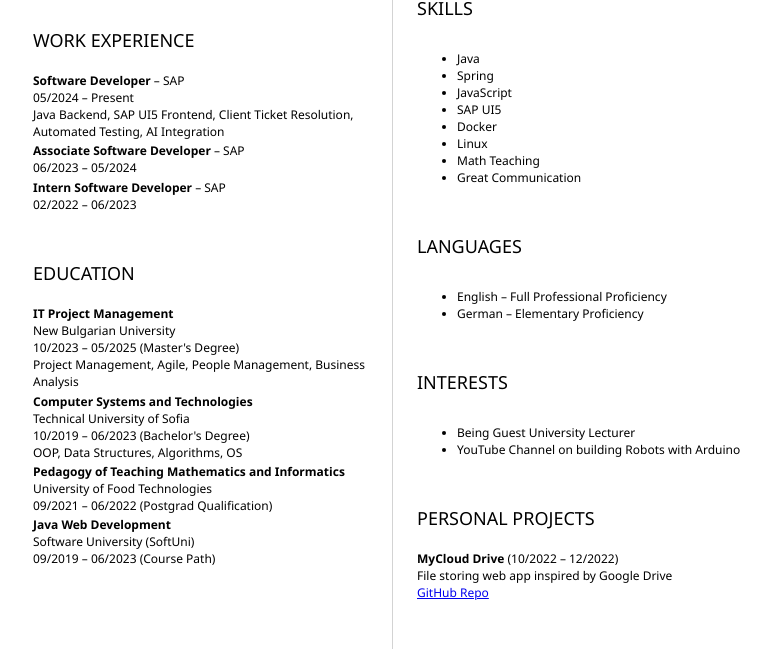
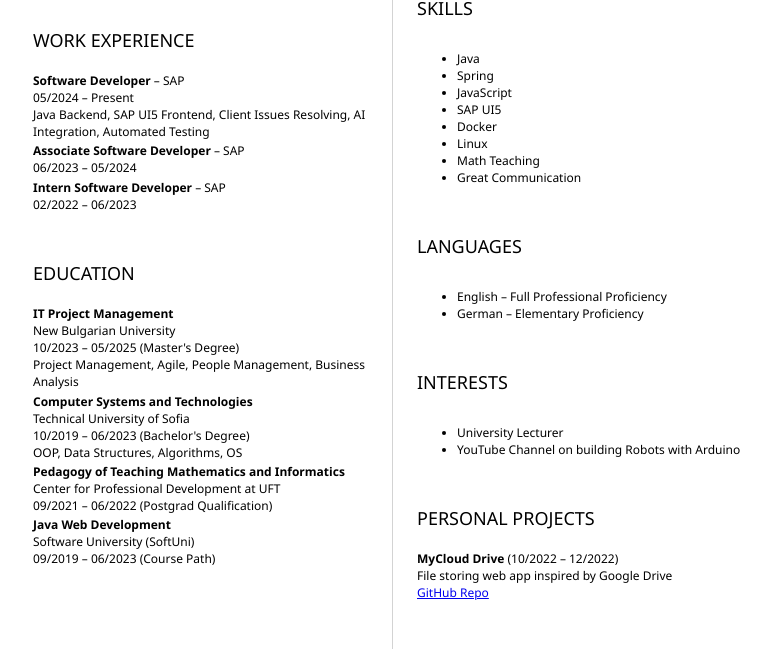
Before and after one commit to pavelivanov376/CV, a plain HTML site: page index.html in a window 1280 px wide. Shown: the part 513-1162 px from the top of the page, without its empty margins (151-922 px from the left). Drawn offline with Linux system fonts and the light colour scheme.

Commit message:
Update CV

```diff
--- a/index.html
+++ b/index.html
@@ -31,7 +31,7 @@
                 <h2>WORK EXPERIENCE</h2>
                 <p><strong>Software Developer</strong> – SAP<br>
                 05/2024 – Present<br>
-                Java Backend, SAP UI5 Frontend, Client Ticket Resolution, Automated Testing, AI Integration</p>
+                Java Backend, SAP UI5 Frontend, Client Issues Resolving, AI Integration, Automated Testing</p>
 
                 <p><strong>Associate Software Developer</strong> – SAP<br>
                 06/2023 – 05/2024</p>
@@ -53,7 +53,7 @@
                 OOP, Data Structures, Algorithms, OS</p>
 
                 <p><strong>Pedagogy of Teaching Mathematics and Informatics</strong><br>
-                University of Food Technologies<br>
+                Center for Professional Development at UFT<br>
                 09/2021 – 06/2022 (Postgrad Qualification)</p>
 
                 <p><strong>Java Web Development</strong><br>
@@ -95,7 +95,7 @@
             <section>
                 <h2>INTERESTS</h2>
                 <ul>
-                    <li>Being Guest University Lecturer</li>
+                    <li>University Lecturer</li>
                     <li>YouTube Channel on building Robots with Arduino</li>
                 </ul>
             </section>
```
